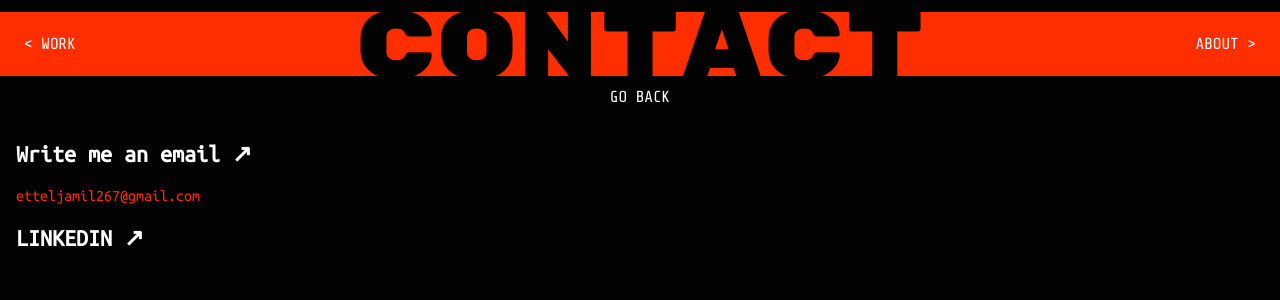
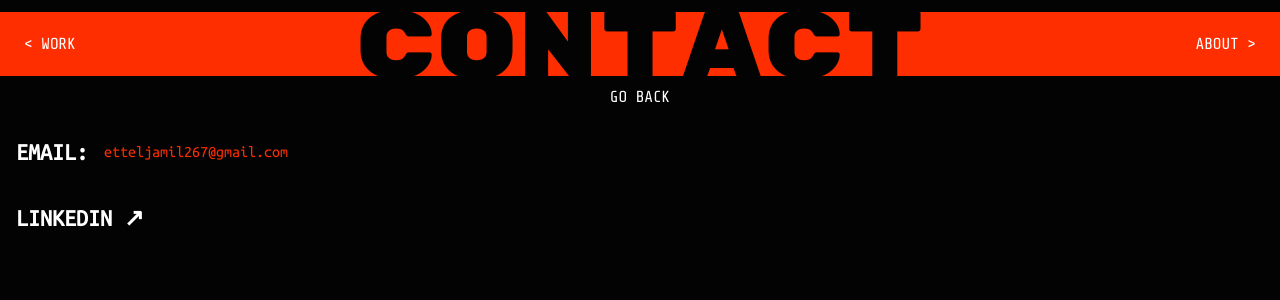
Before and after one commit to jamilettel/portfolio, a Next.js app: page /contact in a window 1280 px wide. Shown: the top 300 px of the page. Built offline with nearby package versions, Linux system fonts and the light colour scheme.

Commit message:
:speech_balloon: Minor changes to contact page

```diff
--- a/src/app/layout.tsx
+++ b/src/app/layout.tsx
@@ -4,7 +4,7 @@ import "./globals.scss";
 import { mono } from "@/utils/fonts";
 
 export const metadata: Metadata = {
-  title: "Jamil Ettel",
+  title: "Jamil Ettel - Portfolio",
   description:
     "Hello! I'm a fullstack developer, and this is my portfolio website!",
   themeColor: "#191919",
--- a/src/modules/contact/Contact.scss
+++ b/src/modules/contact/Contact.scss
@@ -33,5 +33,18 @@
   }
   h2 {
     color: white;
+    &:hover {
+      text-decoration: underline;
+    }
+  }
+
+  .email-container {
+    display: flex;
+    align-items: center;
+    gap: 16px;
+  }
+
+  .white {
+    color: white;
   }
 }
--- a/src/modules/contact/Contact.tsx
+++ b/src/modules/contact/Contact.tsx
@@ -15,13 +15,19 @@ export default function Contact() {
         backgroundClassName="contact-bg"
       />
       <div className="page-content">
-        <Link href="mailto:etteljamil267@gmail.com">
-          <h2>Write me an email ↗</h2>
-        </Link>
-        <Link href="mailto:etteljamil267@gmail.com">
-          etteljamil267@gmail.com
-        </Link>
-        <Link href="https://www.linkedin.com/in/jamil-ettel" target="_blank">
+        <div className="email-container">
+          <Link className="white" href="mailto:etteljamil267@gmail.com">
+            <h2>EMAIL:</h2>
+          </Link>
+          <Link href="mailto:etteljamil267@gmail.com">
+            etteljamil267@gmail.com
+          </Link>
+        </div>
+        <Link
+          className="white"
+          href="https://www.linkedin.com/in/jamil-ettel"
+          target="_blank"
+        >
           <h2>LINKEDIN ↗</h2>
         </Link>
       </div>
```
